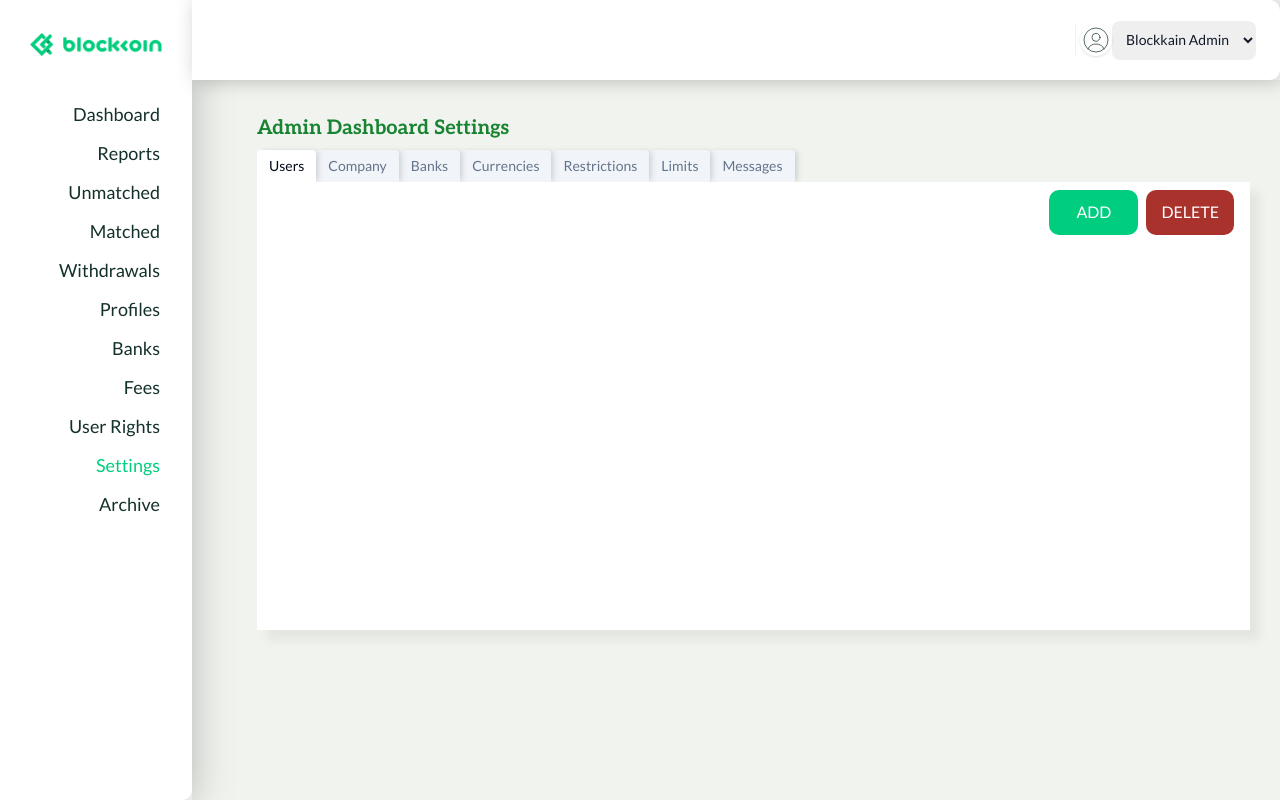
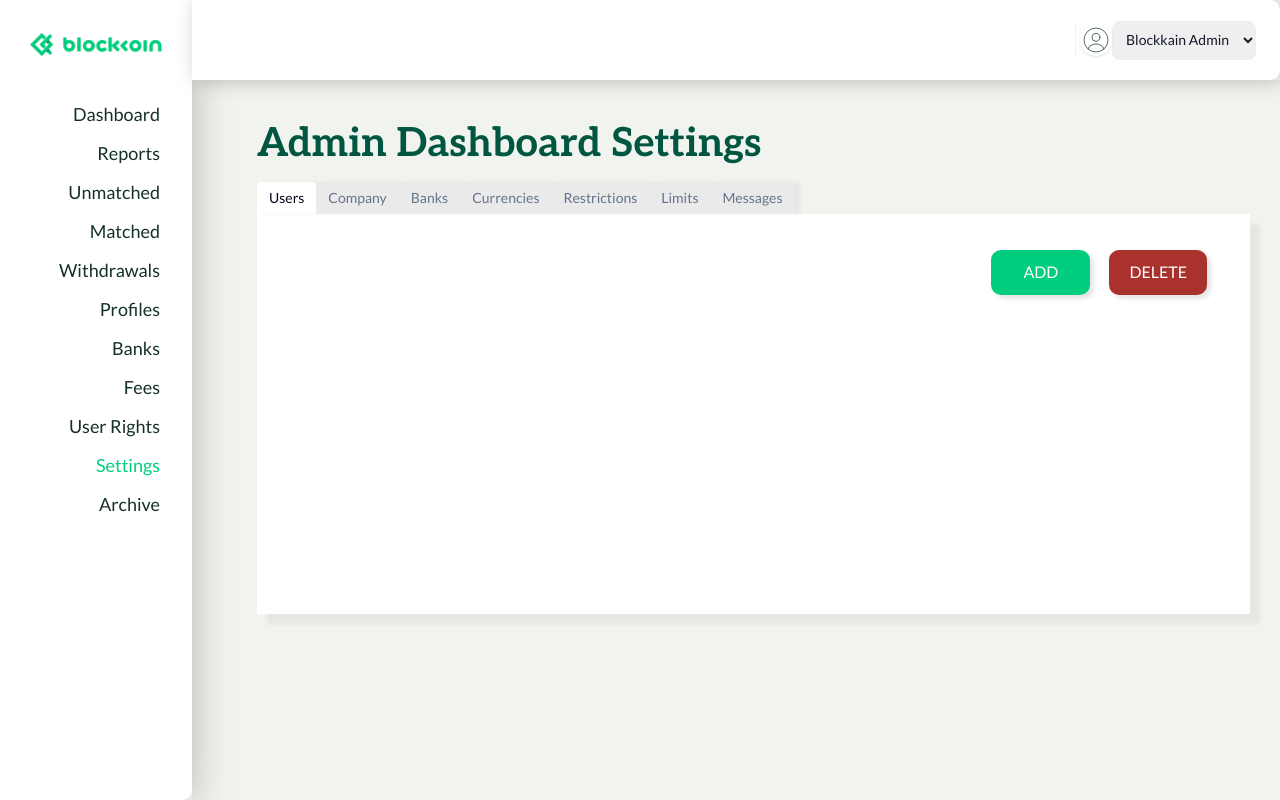
Before and after one commit to shahbazkhaliddev786/full-stack-nextjs-dashboard, a Next.js app: page /settings in a window 1280 px wide. Built offline with nearby package versions, Linux system fonts and the light colour scheme.

Commit message:
settings and unmatched done.

```diff
--- a/app/globals.css
+++ b/app/globals.css
@@ -73,7 +73,7 @@
 .tabs-corner{
   border-top-left-radius: 4px;
   border-top-right-radius: 4px;
-  box-shadow: 4px 0 6px -1px rgba(0, 0, 0, 0.1), 2px 0 4px -1px rgba(0, 0, 0, 0.06);
+  box-shadow: 5px 0px 4px 0px rgba(0, 0, 0, 0.05);
 }
 
 .rotation{
@@ -103,7 +103,7 @@
 }
 
 .custom-scrollbar::-webkit-scrollbar-thumb {
-  background-color: darkgreen;
+  background-color: #005640A6;
   border-radius: 1rem;
   border: 3px solid transparent;
   background-clip: content-box;
@@ -128,7 +128,7 @@
 }
 
 .custom-rounded{
-  border-radius: 0px, 140px, 140px, 0px;
+  border-radius: 10px, 10px, 0px, 0px;
 }
 
 .header{
--- a/components/ContentLayout.tsx
+++ b/components/ContentLayout.tsx
@@ -4,7 +4,7 @@ export default function ContentLayout({children}:{ children: React.ReactNode })
     return (
         <>
             <div className="bg-[#F0F3EE] flex justify-center items-center">
-                <div className="w-[100%] h-[100%]  pt-[24px] pl-[40px] pr-[30px]">
+                <div className="w-[100%] h-[100%] pt-[24px] pl-[40px] pr-[30px]">
                     {children}
                 </div>
             </div>
--- a/components/Layout.tsx
+++ b/components/Layout.tsx
@@ -6,6 +6,7 @@ import Sidebar from "./sidebar";
     // 1. Sidebar shadow should be over header's one.
     // 2. Sidebar border radius on top-right and bottom right.
     // 3. Header border radius on bottom right.
+    // 4. Settings Tab Head Show on every tab.
 
 export default function DashboardLayout({ children }: { children: React.ReactNode }) {
     return (
--- a/components/settings/index.tsx
+++ b/components/settings/index.tsx
@@ -3,7 +3,7 @@ import SettingsTab from "@/components/settings/tabs"
 export default function SettingsPage(){
     return (
         <>
-            <h1 className="text-xl mb-2 font-bold font-aleo text-[#188331] capitalize">Admin Dashboard Settings</h1>
+            <h1 className="text-[40px] mb-2 font-bold font-aleo text-[#005640] capitalize">Admin Dashboard Settings</h1>
             <div>
                 <SettingsTab />
             </div>
--- a/components/settings/tabs.tsx
+++ b/components/settings/tabs.tsx
@@ -6,21 +6,21 @@ export default function SettingsTab() {
         <>
             <Tabs defaultValue="users">
                 <TabsList className="rounded-none">
-                    <TabsTrigger value="users" className="tabs-corner font-lato">Users</TabsTrigger>
-                    <TabsTrigger value="company" className="tabs-corner font-lato">Company</TabsTrigger>
-                    <TabsTrigger value="banks" className="tabs-corner font-lato">Banks</TabsTrigger>
-                    <TabsTrigger value="currencies" className="tabs-corner font-lato">Currencies</TabsTrigger>
-                    <TabsTrigger value="restrictions" className="tabs-corner font-lato">Restrictions</TabsTrigger>
-                    <TabsTrigger value="limits" className="tabs-corner font-lato">Limits</TabsTrigger>
-                    <TabsTrigger value="messages" className="tabs-corner font-lato">Messages</TabsTrigger>
+                    <TabsTrigger value="users" className="tabs-corner font-lato w-[130] h-[39] bg-[#EAEAEA]">Users</TabsTrigger>
+                    <TabsTrigger value="company" className="tabs-corner font-lato w-[130] h-[39] bg-[#EAEAEA]">Company</TabsTrigger>
+                    <TabsTrigger value="banks" className="tabs-corner font-lato w-[130] h-[39] bg-[#EAEAEA]">Banks</TabsTrigger>
+                    <TabsTrigger value="currencies" className="tabs-corner font-lato w-[130] h-[39] bg-[#EAEAEA]">Currencies</TabsTrigger>
+                    <TabsTrigger value="restrictions" className="tabs-corner font-lato w-[130] h-[39] bg-[#EAEAEA]">Restrictions</TabsTrigger>
+                    <TabsTrigger value="limits" className="tabs-corner font-lato w-[130] h-[39] bg-[#EAEAEA]">Limits</TabsTrigger>
+                    <TabsTrigger value="messages" className="tabs-corner font-lato w-[130] h-[39] bg-[#EAEAEA]">Messages</TabsTrigger>
                 </TabsList>
 
-                <div className="bg-white w-[100%] h-[28rem] flex flex-col drop-shadow-[10px_10px_4px_#0000000D]">
+                <div style={{boxShadow:'10px 10px 4px 0px rgba(0, 0, 0, 0.05)'}} className="bg-white pt-[28px] pr-[27px] w-[100%] h-[25rem] flex flex-col">
                     <TabsContent value="users">
                         <div className="flex justify-end pr-4">
-                            <div className="flex justify-between items-center gap-2">
-                                <Button className="bg-[#00CE7E] hover:bg-green-700 pt-[10px] pb-[11px] px-[27px] text-[16px] cursor-pointer font-lato text-white uppercase rounded-[10px] focus:outline-none">Add</Button>
-                                <Button className="bg-[#AA322D] hover:bg-red-900 pt-[10px] pb-[11px] px-[15px] text-[16px] cursor-pointer font-lato text-white uppercase rounded-[10px] focus:outline-none">Delete</Button>
+                            <div className="flex justify-between items-center gap-[19px]">
+                                <Button style={{boxShadow: '4px 4px 4px 0px rgba(0, 0, 0, 0.1'}} className="bg-[#00CE7E] hover:bg-green-700 pt-[10px] pb-[11px] px-[32px] text-[16px] cursor-pointer font-lato text-white uppercase rounded-[10px] focus:outline-none">Add</Button>
+                                <Button style={{boxShadow: '4px 4px 4px 0px rgba(0, 0, 0, 0.1'}} className="bg-[#AA322D] hover:bg-red-900 pt-[10px] pb-[11px] px-[20px] text-[16px] cursor-pointer font-lato text-white uppercase rounded-[10px] focus:outline-none">Delete</Button>
 
                             </div>
                         </div>
--- a/components/unmatched/index.tsx
+++ b/components/unmatched/index.tsx
@@ -3,9 +3,11 @@ import UnMatchedTable from "@/components/unmatched/table";
 export default function UnmatchedPage(){
     return (
         <>
-            <h1 className="text-2xl font-bold font-aleo mb-2 text-[#188331]">Unmatched Deposits</h1>
-            <div className="bg-white w-[100%] h-[100%] flex flex-col p-6 drop-shadow-[10px_10px_4px_#0000000D]">
+            <div>
+            <h1 className="text-[40px] font-bold font-aleo mb-2 text-[#188331]">Unmatched Deposits</h1>
+            <div style={{boxShadow: '10px 10px 4px 0px rgba(0, 0, 0, 0.05)'}} className="bg-white w-[92%] h-[100%] flex flex-col p-[14px]">
                 <UnMatchedTable />
+            </div>
             </div>
         </>
     )
--- a/components/unmatched/table.tsx
+++ b/components/unmatched/table.tsx
@@ -164,35 +164,35 @@ const data = [
 export default function UnMatchedTable() {
     return (
         <>
-            <div className="#F0F3EE rounded w-[95%] flex flex-col mt-4 max-h-[61vh] overflow-y-auto custom-scrollbar">
+            <div className="rounded text-[#14302A] w-[99%] flex flex-col max-h-[57vh] overflow-y-auto custom-scrollbar">
                 <Table>
                     <TableHeader>
                         <TableRow>
-                            <TableHead className="font-bold font-lato">Date</TableHead>
-                            <TableHead className="font-bold font-lato">Source</TableHead>
+                            <TableHead className="font-bold font-lato text-[#14302A] ">Date</TableHead>
+                            <TableHead className="font-bold font-lato text-[#14302A] ">Source</TableHead>
                             <TableHead className="font-bold w-[100%] flex gap-2 justify-between">
 
-                                <h2 className="w-[30%] font-lato">Reference</h2>
-                                <div className=" bg-[#8C9B912B] -mr-[6px] rounded-[2px] flex items-center w-[75%] justify-between">
+                                <h2 className="w-[30%] font-lato text-[#14302A] ">Reference</h2>
+                                <div className=" bg-[#8C9B912B] -mr-[6px] rounded-[2px] mb-[1px] flex items-center w-[50%] justify-between">
                                     <Image src="/search.png" height={12} width={12} alt="search" className="text-[#8C9B91] ml-[5px] font-lato justify-center flex items-center  z-50" />
                                     <input type="text" placeholder="Search" className="h-3 font-lato z-1 bg-transparent w-[80%] placeholder:italic focus:outline-none " />
                                 </div>
                             </TableHead>
-                            <TableHead className="font-bold font-lato">Currency</TableHead>
-                            <TableHead className="font-bold font-lato">Amount</TableHead>
+                            <TableHead className="font-bold font-lato text-[#14302A] ">Currency</TableHead>
+                            <TableHead className="font-bold font-lato text-[#14302A] ">Amount</TableHead>
                             <TableHead className="font-bold border-r-0"></TableHead>
                         </TableRow>
                     </TableHeader>
                     <TableBody>
                         {data.map((row, index) => (
                             <TableRow key={index}>
-                                <TableCell className="font-medium font-lato">{row.date}</TableCell>
-                                <TableCell className="font-lato">{row.source}</TableCell>
-                                <TableCell className="font-lato">{row.reference}</TableCell>
-                                <TableCell className="flex justify-between font-lato">{row.currency}</TableCell>
-                                <TableCell className="font-lato">{row.amount}</TableCell>
-                                <TableCell className="border-r-0">
-                                    <Link href="/unmatcheddeposits" className="underline text-green-500 font-lato">Match</Link>
+                                <TableCell className="font-lato text-[#14302A] ">{row.date}</TableCell>
+                                <TableCell className="font-lato text-[#14302A] ">{row.source}</TableCell>
+                                <TableCell className="font-lato text-[#14302A] ">{row.reference}</TableCell>
+                                <TableCell className="flex justify-between font-lato text-[#14302A] ">{row.currency}</TableCell>
+                                <TableCell className="font-lato text-[#14302A] ">{row.amount}</TableCell>
+                                <TableCell className="border-r-0 text-[#14302A] ">
+                                    <Link href="/unmatcheddeposits" className="text-[#005640] underline font-lato">Match</Link>
                                 </TableCell>
                             </TableRow>
                         ))}
```
